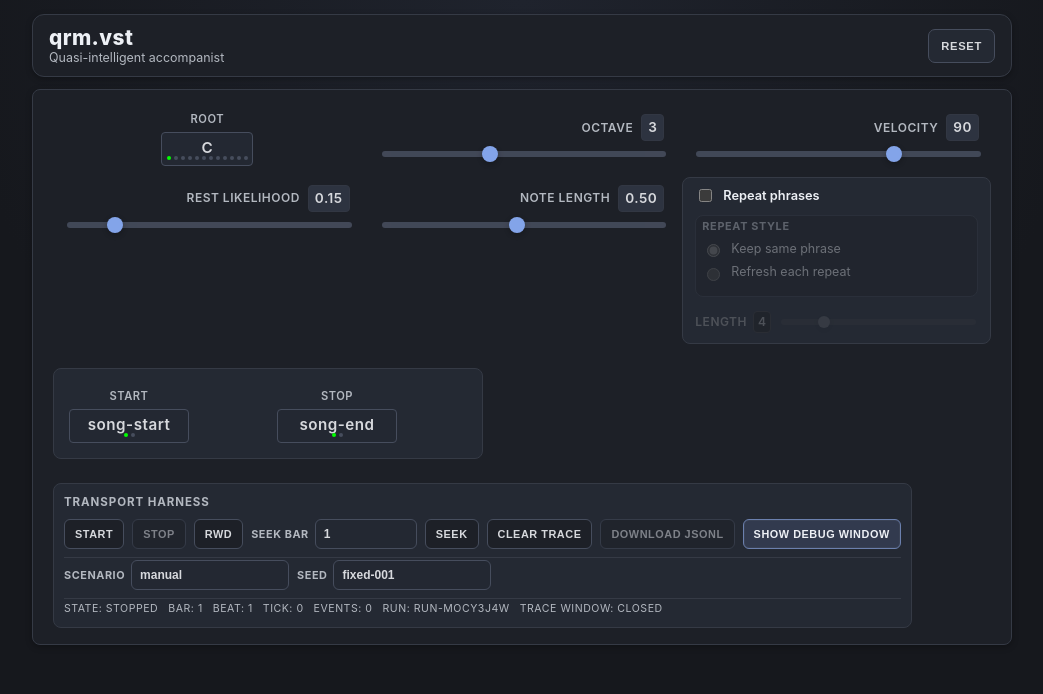
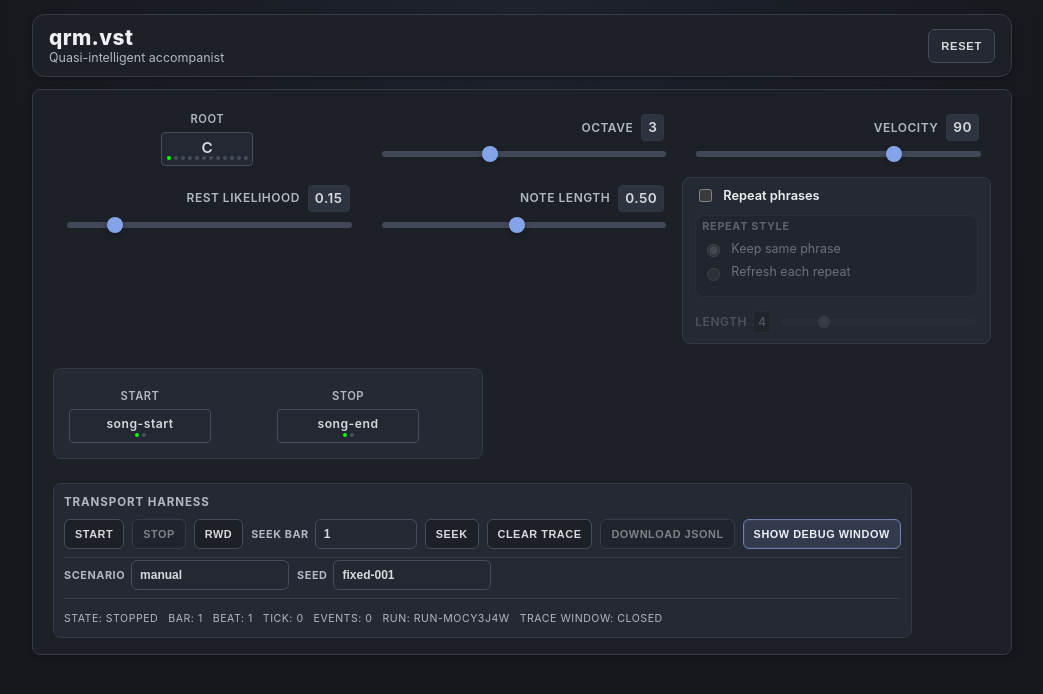
Before and after one commit to bso2001/qrm-ui, a Svelte app: page / in a window 1280 px wide. Shown: the top 694 px of the page, without its empty margins (118-1161 px from the left). Built offline with nearby package versions, Linux system fonts and the light colour scheme.

Commit message:
Tweak range chooser sizing and status spacing

```diff
--- a/src/App.svelte
+++ b/src/App.svelte
@@ -752,6 +752,7 @@
 							value={model.startRange}
 							label="START"
 							options={[ 'song-start', 'bar' ]}
+							fontSize="0.76rem"
 							on:change={e =>
 							{
 								model = {
@@ -759,7 +760,7 @@
 									startRange: e.detail
 								}
 							}}
-							width="120px"
+							width="142px"
 						/>
 
 						{#if model.startRange === 'bar'}
@@ -789,6 +790,7 @@
 							value={model.endRange}
 							label="STOP"
 							options={[ 'song-end', 'bar' ]}
+							fontSize="0.76rem"
 							on:change={e =>
 							{
 								model = {
@@ -796,7 +798,7 @@
 									endRange: e.detail
 								}
 							}}
-							width="120px"
+							width="142px"
 						/>
 
 						{#if model.endRange === 'bar'}
@@ -1205,7 +1207,7 @@
 		letter-spacing: 0.05em;
 		text-transform: uppercase;
 		color: var(--text-muted);
-		padding-top: 2px;
+		padding-top: 12px;
 		border-top: 1px solid var(--border-main);
 	}
 
```
